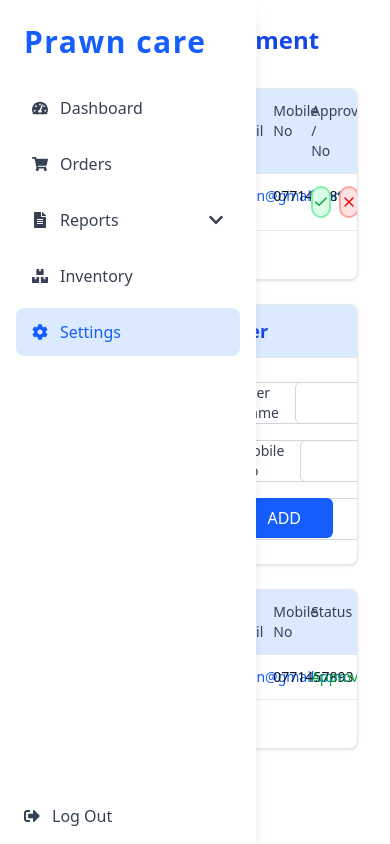
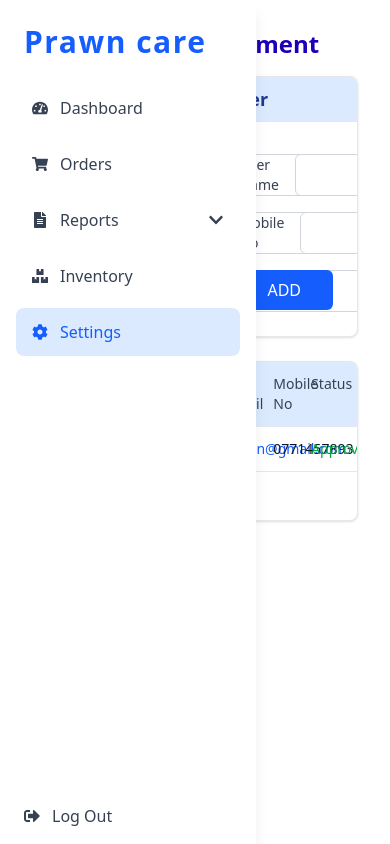
Before and after one commit to anjuparanagama/prawn_care, a Next.js app: page /Settings in a window 390 px wide. Built offline with nearby package versions, Linux system fonts and the light colour scheme.

Commit message:
change backend port to 5000 and change data fetching urls.

```diff
--- a/next.config.mjs
+++ b/next.config.mjs
@@ -4,7 +4,7 @@ const nextConfig = {
     return [
       {
         source: '/api/:path*',
-        destination: 'http://localhost:3000/api/:path*' // Proxy to Backend
+        destination: 'http://localhost:5000/api/:path*' // Proxy to Backend
       }
     ];
   }
--- a/src/app/Inventory/page.js
+++ b/src/app/Inventory/page.js
@@ -10,7 +10,7 @@ export default function Home() {
       <Navbar />
 
       {/* Main content area on the right (stacked vertically) */}
-      <div className="flex-grow flex flex-col p-6 gap-6 ml-[250px] ">
+      <div className="flex-grow flex flex-col p-4 py-0 gap-6 ml-[250px] ">
         <Upper />
         <MiddleOne />
         <Bottom/>
--- a/src/app/components/Inventory/Bottom.js
+++ b/src/app/components/Inventory/Bottom.js
@@ -37,7 +37,7 @@ export default function BasicTable() {
   const displayedRows = showAll ? rows : rows.slice(0, 5);
 
   return (
-    <div className="w-full p-3 sm:p-4 md:p-6 bg-gray-50">
+    <div className="w-full p-3 sm:p-4 md:p-6">
       {/* Universal Table for All Devices */}
       <div className="bg-white rounded-lg shadow-sm overflow-auto">
         <table className="w-full min-w-[600px]">
--- a/src/app/components/Inventory/MiddleOne.js
+++ b/src/app/components/Inventory/MiddleOne.js
@@ -57,10 +57,10 @@ export default function AddInventory() {
   };
 
   return (
-    <div className="bg-gray-100 ">
-      <div className="w-full p-3 sm:p-4 md:p-6 bg-gray-50">
+    <div className="bg-white ">
+      <div className="w-full p-3 sm:p-4 md:p-6">
         <div className="bg-blue-100 rounded-md p-3 mb-2 sm:mb-3">
-          <h2 className="text-center text-[#0019FA] italic text-sm sm:text-base font-medium">
+          <h2 className="text-center text-blue-900 italic text-sm sm:text-base font-medium">
             New Items
           </h2>
         </div>
@@ -153,14 +153,14 @@ export default function AddInventory() {
                 />
               </div>
 
-              <div>
-                <button
-                  onClick={handleAdd}
-                  className="w-full bg-[#0616F9] text-white px-6 py-3 rounded-md hover:bg-blue-600"
-                >
-                  ADD ITEM
-                </button>
-              </div>
+              <div className="flex flex-col sm:flex-row sm:items-center gap-2">
+                    <div className="min-w-0 sm:min-w-[80px] lg:min-w-[100px]"></div>
+                    <button
+                      onClick={handleAdd}
+                      className="w-full bg-[#0616F9] text-white font-medium text-sm px-6 py-3 rounded-md hover:bg-blue-600">
+                      Add Item
+                    </button>
+                  </div>
             </div>
 
             {/* Preview Section */}
--- a/src/app/components/purchase/PurchaseUpper.js
+++ b/src/app/components/purchase/PurchaseUpper.js
@@ -40,7 +40,7 @@ export default function PurchasingPage() {
   };
 
   return (
-    <div className="p-3 sm:p-4 md:p-6 lg:p-8 max-w-7xl mx-auto w-full">
+    <div className="p-3 sm:p-4 md:p-6 lg:p-8 mx-auto w-full">
       {/* Header with buttons on the right */}
       <div className="flex justify-between items-center mb-4 sm:mb-6 lg:mb-8">
         <h1 className="text-xl sm:text-2xl lg:text-3xl font-bold text-[#1C00B8]">Purchasing</h1>
--- a/src/app/components/sales/Graph.js
+++ b/src/app/components/sales/Graph.js
@@ -208,11 +208,9 @@ export default function Graph() {
   const safeSales = totalSales || 0;
 
   return (
-    <div className="w-full max-w-6xl mx-auto p-4">
+    <div className="w-full mx-auto px-4">
       {isLoading && (
-        <div className="flex justify-center items-center py-8">
           <div className="text-gray-500">Loading...</div>
-        </div>
       )}
 
       <div className="grid grid-cols-1 lg:grid-cols-3 gap-6">
--- a/src/app/components/settings/user.js
+++ b/src/app/components/settings/user.js
@@ -108,90 +108,16 @@ export default function User() {
       <div className="w-1/6 h-full bg-cyan-50"></div>
 
       {/* Main Content */}
-      <div className="flex-1 flex flex-col pt-4 px-8 pb-2 min-h-0">
-        <div className="text-2xl font-bold mb-4 py-2 pb-4 ">User Management</div>
-
+      <div className="flex-1 flex flex-col pt-7 px-8 pb-4 min-h-0">
+        <div className="text-2xl font-bold mb-4 py-0 text-[#1C00B8]">User Management</div>
         <div className="flex-1 flex flex-col space-y-6 min-h-0">
-        {/* First Table - User Management */}
-        <div className="flex-shrink-0">
-          <div className="bg-white rounded-lg shadow-sm border border-gray-200 overflow-hidden">
-            {/* Header */}
-            <div className="bg-blue-100 border-b border-gray-200">
-              <div className="grid grid-cols-6 gap-4 px-6 py-3 text-sm font-medium text-gray-700">
-                <div>User ID</div>
-                <div>Service ID</div>
-                <div>User Name</div>
-                <div>E-Mail</div>
-                <div>Mobile No</div>
-                <div>Approve / No</div>
-              </div>
-            </div>
-
-            {/* Table Body */}
-            <div className="divide-y divide-gray-200">
-              {users.map((user, index) => (
-                <div key={user.userId} className="grid grid-cols-6 gap-4 px-6 py-3 text-sm text-gray-900 hover:bg-gray-50 transition-colors">
-                  <div className="font-medium">{user.userId}</div>
-                  <div>{user.serviceId}</div>
-                  <div>{user.userName}</div>
-                  <div className="text-blue-600">{user.email}</div>
-                  <div>{user.mobileNo}</div>
-                  <div className="flex gap-2">
-                    {user.approved === null && (
-                      <>
-                        <button
-                          onClick={() => handleApproval(user.userId, true)}
-                          className="w-8 h-8 rounded-full bg-green-100 hover:bg-green-200 border-2 border-green-300 flex items-center justify-center transition-colors"
-                          title="Approve"
-                        >
-                          <Check className="w-4 h-4 text-green-600" />
-                        </button>
-                        <button
-                          onClick={() => handleApproval(user.userId, false)}
-                          className="w-8 h-8 rounded-full bg-red-100 hover:bg-red-200 border-2 border-red-300 flex items-center justify-center transition-colors"
-                          title="Reject"
-                        >
-                          <X className="w-4 h-4 text-red-600" />
-                        </button>
-                      </>
-                    )}
-                    {user.approved === true && (
-                      <div className="flex items-center gap-2">
-                        <div className="w-8 h-8 rounded-full bg-green-500 flex items-center justify-center">
-                          <Check className="w-4 h-4 text-white" />
-                        </div>
-                        <span className="text-green-600 font-medium">Approved</span>
-                      </div>
-                    )}
-                    {user.approved === false && (
-                      <div className="flex items-center gap-2">
-                        <div className="w-8 h-8 rounded-full bg-red-500 flex items-center justify-center">
-                          <X className="w-4 h-4 text-white" />
-                        </div>
-                        <span className="text-red-600 font-medium">Rejected</span>
-                      </div>
-                    )}
-                  </div>
-                </div>
-              ))}
-            </div>
-
-            {/* See All Button */}
-            <div className="border-t border-gray-200 px-6 py-3 text-center">
-              <button className="text-blue-600 font-medium hover:text-blue-800 transition-colors">
-                See All
-              </button>
-            </div>
-          </div>
-        </div>
-
         {/* Second Table - Add User Form */}
         <div className="flex-shrink-0">
           <div className="bg-white rounded-lg shadow-sm border border-gray-200 overflow-hidden">
-            <div className="bg-blue-100 px-6 py-3 border-b border-gray-200">
-              <h2 className="text-lg font-semibold text-blue-700 text-center">Add User</h2>
+            <div className="bg-blue-100 px-6 py-2 border-b border-gray-200">
+              <h2 className="text-lg font-semibold text-blue-900 text-center">Add User</h2>
             </div>
-            <div className="p-6">
+            <div className="p-6 mt-2">
               <div className="grid grid-cols-2 gap-6">
                 <div className="space-y-4">
                   <div className="flex items-center gap-4">
--- a/src/app/components/sign/sign.js
+++ b/src/app/components/sign/sign.js
@@ -30,7 +30,7 @@ export default function Sign() {
         }
 
         try {
-            const response = await axios.post('http://localhost:3000/api/register', {
+            const response = await axios.post('http://localhost:5000/api/register', {
                 serviceId: formData.serviceId,
                 email: formData.email,
                 password: formData.password,
```
Also changed, not shown: src/app/components/Inventory/Upper.js (+12 -11 lines), src/app/components/sales/Header.js (+8 -9 lines).
